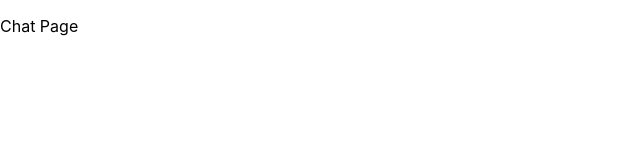
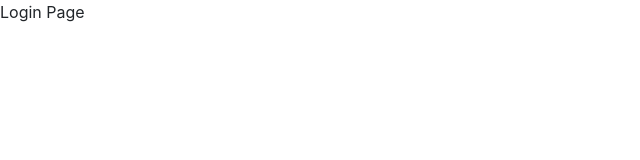
Before and after one commit to furbox/chat-server-client, a React (Create React App) app in the folder chat-app/: page /auth/login in a window 1280 px wide. Shown: the top 160 px of the page, without its empty margins (0-640 px from the left). Built offline with nearby package versions, Linux system fonts and the light colour scheme.

Commit message:
Routes Auth

```diff
--- a/chat-app/public/index.html
+++ b/chat-app/public/index.html
@@ -24,7 +24,8 @@
       work correctly both with client-side routing and a non-root public URL.
       Learn how to configure a non-root public URL by running `npm run build`.
     -->
-    <title>React App</title>
+    <title>Chat App</title>
+    <link rel="stylesheet" href="https://cdn.jsdelivr.net/npm/bootstrap@4.5.3/dist/css/bootstrap.min.css" integrity="sha384-TX8t27EcRE3e/ihU7zmQxVncDAy5uIKz4rEkgIXeMed4M0jlfIDPvg6uqKI2xXr2" crossorigin="anonymous">
   </head>
   <body>
     <noscript>You need to enable JavaScript to run this app.</noscript>
--- a/chat-app/src/router/AppRouter.jsx
+++ b/chat-app/src/router/AppRouter.jsx
@@ -6,17 +6,15 @@ import {
     Redirect
 } from "react-router-dom";
 import { ChatPage } from '../pages/ChatPage';
-import { LoginPage } from '../pages/LoginPage';
-import { RegisterPage } from '../pages/RegisterPage';
+import { AuthRouter } from './AuthRouter';
 
 export const AppRouter = () => {
     return (
         <Router>
             <div>
                 <Switch>
-                    <Route path="/login" component={LoginPage} />
-                    <Route path="/register" component={RegisterPage} />
-                    <Route path="/" component={ChatPage} />
+                    <Route path="/auth" component={AuthRouter} />
+                    <Route exact path="/" component={ChatPage} />
 
                     <Redirect to="/" />
                 </Switch>
--- /dev/null
+++ b/chat-app/src/router/AuthRouter.jsx
@@ -0,0 +1,15 @@
+import React from 'react';
+import { Redirect, Route, Switch } from 'react-router-dom';
+import { LoginPage } from '../pages/LoginPage';
+import { RegisterPage } from '../pages/RegisterPage';
+
+export const AuthRouter = () => {
+    return (
+        <Switch>
+            <Route exact path="/auth/login" component={LoginPage} />
+            <Route exact path="/auth/register" component={RegisterPage} />
+
+            <Redirect to="auth/login" />
+        </Switch>
+    )
+}
```
